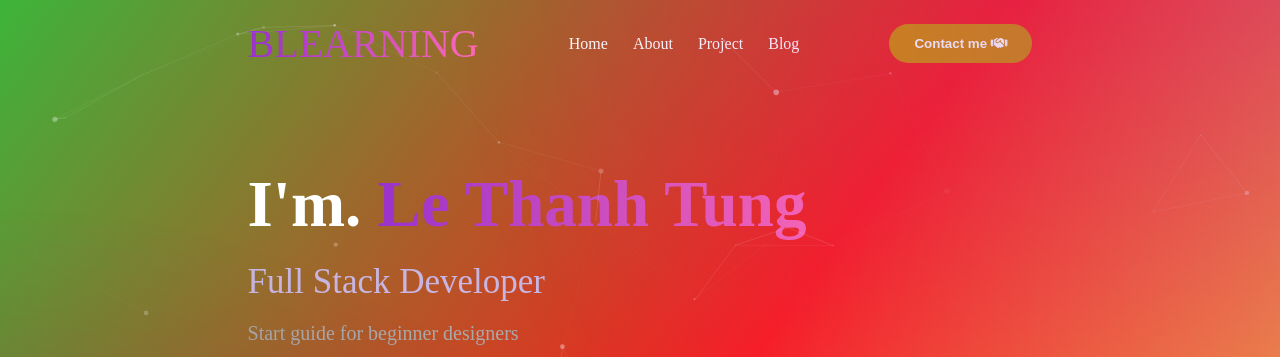
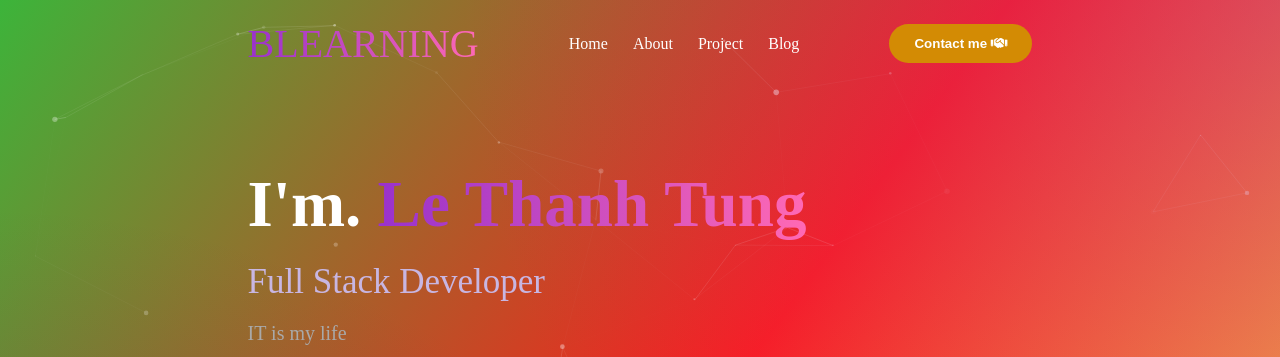
Before and after one commit to Tung-pro123/profi, a plain HTML site: page index.html in a window 1280 px wide. Shown: the top 357 px of the page. Drawn offline with nearby package versions, Linux system fonts and the light colour scheme.

Commit message:
fix lỗi nút start không hoạt động

```diff
--- a/index.html
+++ b/index.html
@@ -55,7 +55,7 @@
         <div class="Information">
           <h1>I'm. <span>Le Thanh Tung</span></h1>
           <p>Full Stack Developer</p>
-          <p>Start guide for beginner designers</p>
+          <p>IT is my life</p>
           <div class="button_wrapper">
             <!-- nhận ra button này giống cái trước nên gắn luôn
              1 class -->
--- a/style.css
+++ b/style.css
@@ -17,6 +17,7 @@ cung cấp */
   /* để cân căn giữa phần tử */
   margin: 0 auto;
   padding: 20px;
+  z-index: 2;
 }
 /* khúc này là làm theo cái github(https://github.com/vincentgarreau/particles.js/?tab=readme-ov-file) */
 #particles-js {
@@ -27,6 +28,7 @@ cung cấp */
   background-repeat: no-repeat;
   background-size: cover;
   background-position: 50% 50%;
+  z-index: 0;
 }
 
 body {
@@ -111,6 +113,7 @@ ul a {
   /* Dùng để khi trỏ vào nó sẽ làm hiệu ứng chậm lại cho cái nút đó
    như là: all là chỉ toàn bộ button, trỏ vào hiệu ứng chậm(ease-in) lại 0.3s*/
   transition: all 0.3s ease-in;
+  z-index: 10;
 
 
 }
@@ -172,7 +175,7 @@ p + p {
 }
 /* làm hiệu ứng( trong TH này là hiệu ứng như tr video: đụng dô xong
 chuyển màu(hiệu ứng này có tên là hover còn nhiều hiệu ứng khác) */
-.start:hover {
+ .start:hover {
   background-color: red;
   /* các hiệu ứng khi trỏ chuột vào */
   /* transform: scale(1.05); */
```
